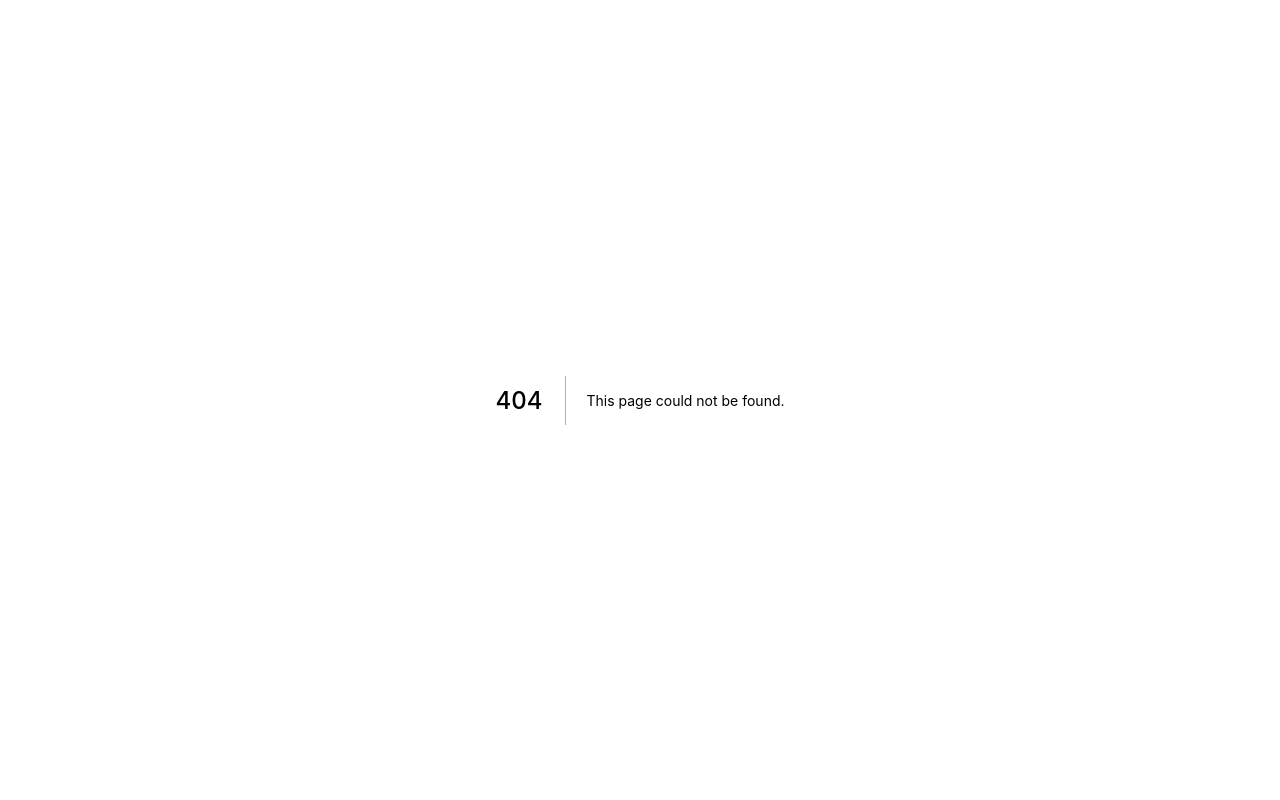
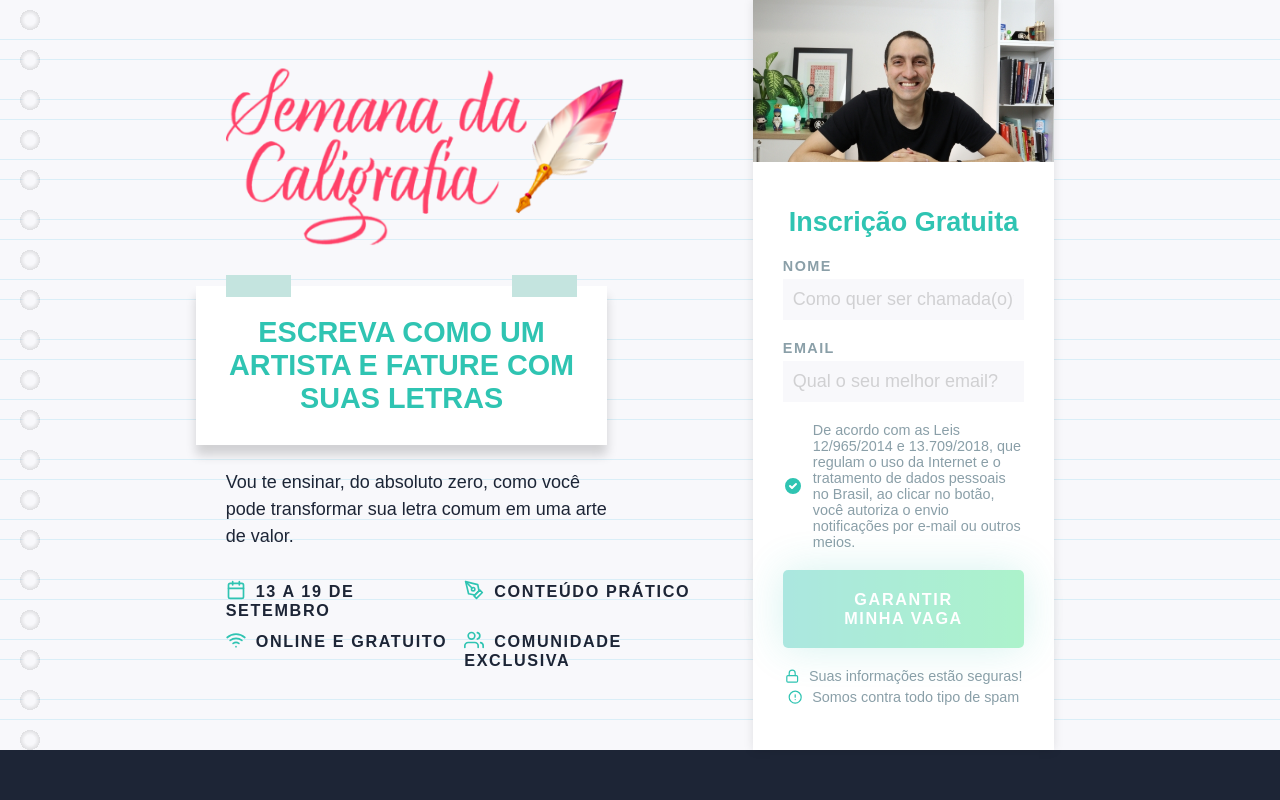
Before and after one commit to scodeler/semana-caligrafia, a Next.js app: page /inscricao/wa in a window 1280 px wide. Before the commit this address had no page. Shown: the top 800 px of the page. Built offline with nearby package versions, Linux system fonts and the light colour scheme; a web font is replaced by a local one.

Commit message:
feat: whatsapp page

```diff
--- /dev/null
+++ b/pages/inscricao/wa.jsx
@@ -0,0 +1,7 @@
+import Semana from '../../templates/semana'
+
+const HomeWA = () => {
+  return <Semana mediaPrefix='wa' />
+}
+
+export default HomeWA
```
